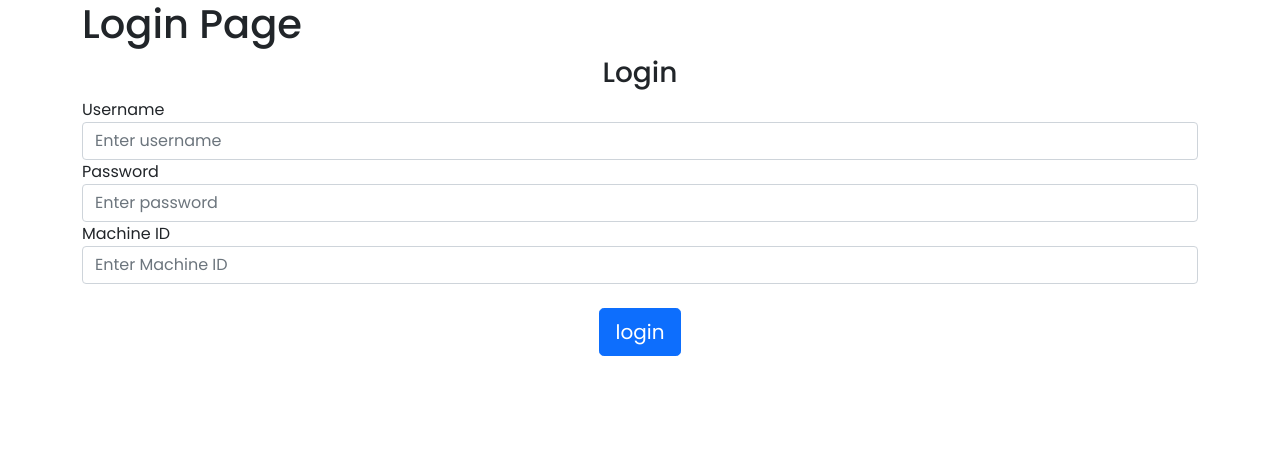
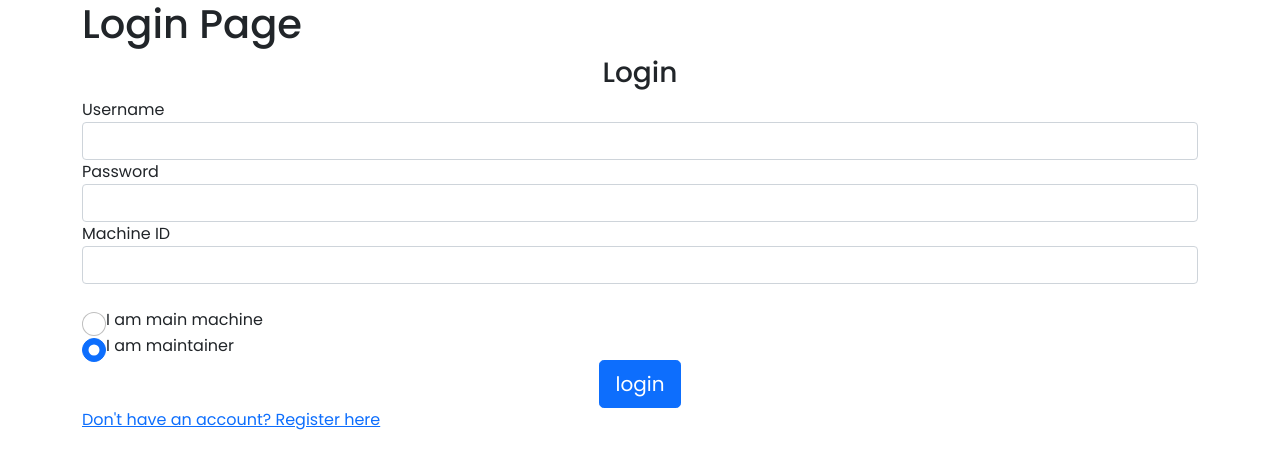
Before and after one commit to Trisentosa/SmartDispenser, a Flask app: page /login in a window 1280 px wide. Shown: the top 469 px of the page. Run offline with Flask 2, Linux system fonts and the light colour scheme.

Commit message:
fix authentication, add roles and allow for multiple users, check authentication edge cases

```diff
--- a/website/main.py
+++ b/website/main.py
@@ -6,6 +6,8 @@ import pyrebase
 import json
 import payment
 import bcrypt
+import uuid
+
 
 app = Flask(__name__)
 # encrypts cookies and session data related to website
@@ -72,76 +74,80 @@ def login():
         username = request.form.get("username")
         password = request.form.get("password")
         machineId = request.form.get("machineId")
+        role = request.form.get("role")
 
-        # Do checks on user's login data
-        if len(username) < 3:
-            flash("Invalid username", category="error")
-        if len(password) < 6:
-            flash("Password must be at least 7 characters", category="error")
-        if len(machineId) < 4:
-            flash("Machine ID must be 8 characters", category="error")
 
         # Get values of user's credentials from database to match the data user has
         #  entered on the Login page
-        usernameDB = db.child("users").child("username").get().val()
-        passwordDB = db.child("users").child("password").get().val()
-        machineIdDB = db.child("users").child("machineId").get().val()
-
-        # In the case user has not registered yet, values from database will be empty strings.
-        #  If that's the case, redirect them to registeration page
-        if usernameDB == "" and passwordDB == "" and machineIdDB == "" :
-            flash("No account with login data found. Please register first.", category="error")
-            # return render_template("register.html")
-            return redirect(url_for('register'))
+        roleString = ""
+        if role == "maintainer":
+            roleString = "maintainerUser"
         else:
-            print("123")
-            if username == usernameDB and password == passwordDB :
-                flash("Login Successful", category="success")
-                return redirect(url_for('home'))
-            else:
-                flash("Login unsuccessful", category="error")
-    return render_template("login.html")
+            roleString = "mainUser"
+        users = db.child("users").child(roleString).get()
+        if users is not None:
+            for user in users.each():
+                dbPassword = user.val()["password"]
+                # successful login
+                if(user.val()["machineId"] == machineId and user.val()["username"] == username and bcrypt.checkpw(password.encode('utf8'), dbPassword.encode('utf8'))):
+                    return redirect(url_for('home'))
+        flash("Login unsuccessful", category="error")
+        return redirect(url_for('login'))
+    else:
+        return render_template("login.html")
 
 # REGISTER PAGE
 
 @app.route("/register", methods=["GET", "POST"])
 def register():
-    usernameDB = db.child("users").child("username").get().val()
-    passwordDB = db.child("users").child("password").get().val()
-    machineIdDB = db.child("users").child("machineId").get().val()
+    if request.method == "POST":
+        realMachineId = db.child("machineId").get().val() # in real world we'll check within a list of machine id's
+        username = request.form.get('username')
+        password1 = request.form.get('password1')
+        password2 = request.form.get('password2')
+        machineId = request.form.get('machineId')
+        role = request.form.get("role")
 
-    username = request.form.get('username')
-    password1 = request.form.get('password1')
-    password2 = request.form.get('password2')
-    machineId = request.form.get('machineId')
+        if len(username) <= 3:
+            flash("username must be greater than 3 characters", category="error")
+            return redirect(url_for('register'))
+        elif password1 != password2:
+            flash("Passwords don't match", category="error")
+            return redirect(url_for('register'))
+        elif len(password1) < 7:
+            flash("Password must be at least 7 characters", category="error")
+            return redirect(url_for('register'))
+        elif machineId != realMachineId:
+            flash("Invalid Machine ID!", category="error")
+            return redirect(url_for('register'))
+        else:
+            # If user enters everything correctly, add that user to database with bcrypted password
+            # to check passwords : bcrypt.checkpw(byte_password, hashed_password)
+            bytepass = bytes(password2, 'utf-8')
+            hashpass = bcrypt.hashpw(bytepass, bcrypt.gensalt()).decode()
+            userId = str(uuid.uuid1())
+            numOfMachine = len(db.child("users").child("mainUser").get().val())
+            numOfMaintainer = len(db.child("users").child("maintainerUser").get().val())
+            userData = {"userId":userId,"username":username,"password":hashpass,"machineId":machineId}
+            if role == "maintainer" and numOfMaintainer < 5:
+                maintainers = db.child("users").child("maintainerUser").get()
+                if maintainers is not None:
+                    for user in maintainers.each():
+                        usernameDb = user.val()["username"]
+                        # if username already exist
+                        if(usernameDb == username):
+                            flash("Username already exist!", category="error")
+                            return redirect(url_for('register'))
+                db.child("users").child("maintainerUser").push(userData)
+            elif role == "machine" and numOfMachine < 1:
+                db.child("users").child("mainUser").push(userData)
+            else:
+                flash("Number of accounts over limit!", category="error")
+                return redirect(url_for('register'))
+        return redirect(url_for('login'))
+    else:
+        return render_template("register.html")
 
-    if usernameDB == "" and passwordDB == "" and machineIdDB == "":
-        if request.method == "POST":
-            if len(username) <= 3:
-                flash("username must be greater than 3 characters", category="error")
-            elif password1 != password2:
-                flash("Passwords don't match", category="error")
-            elif len(password1) < 7:
-                flash("Password must be at least 7 characters", category="error")
-            else:
-                # If user enters everything correctly, add that user to database with bcrypted password
-
-                # to check passwords : bcrypt.checkpw(byte_password, hashed_password)
-                # bytepass = bytes(password2, 'utf-8')
-                # hashpass = bcrypt.hashpw(bytepass, bcrypt.gensalt())
-
-                db.child("users").child("username").set(username)
-                db.child("users").child("password").set(password2)
-                db.child("users").child("machineId").set(machineId)
-
-                flash("Thank you for registering!", category="success")
-
-    else:
-        flash("You have already registered. You have been redirected to Login page" , category="success")
-        # return render_template("login.html")
-        return redirect(url_for('main.login'))
-
-    return render_template("register.html", user=username)
 
 # INSTRUCTION PAGE: USER PROCESS ORDER AFTER PAYMENT
 
--- a/website/templates/base.html
+++ b/website/templates/base.html
@@ -42,30 +42,25 @@
       crossorigin="anonymous"
     ></script>
 
-    {% with messages = get_flashed_messages(with_categories=true) %}
-    {% if messages %}
-        {% for category, message in messages %}
-            {% if category == 'error' %}
+    {% with messages = get_flashed_messages(with_categories=true) %} {% if
+    messages %} {% for category, message in messages %} {% if category ==
+    'error' %}
     <div class="alert alert-danger alter-dismissable fade show" role="alert">
       {{ message }}
-                    <button type="button" class="close" data-dismiss="alert">
+      <button type="button" class="btn-close" data-bs-dismiss="alert">
         <span aria-hidden="true">&times;</span>
       </button>
     </div>
     {% else %}
     <div class="alert alert-success alter-dismissable fade show" role="alert">
       {{ message }}
-                    <button type="button" class="close" data-dismiss="alert">
-                        <span aria-hidden="true">&times;</span>
-                    </button>
+      <button
+        type="button"
+        class="btn-close"
+        data-bs-dismiss="alert"
+        aria-label="Close"
+      ></button>
     </div>
-            {% endif %}
-        {% endfor %}
-    {% endif %}
-    {% endwith %}
-
-
-
-
+    {% endif %} {% endfor %} {% endif %} {% endwith %}
   </body>
 </html>
--- a/website/templates/login.html
+++ b/website/templates/login.html
@@ -1,13 +1,11 @@
 {% extends "base.html" %} {% block title %}Login{% endblock %} {% block head %}
-{% endblock %}
-
-{% block content %}
+{% endblock %} {% block content %}
 
 <h1>Login Page</h1>
 <!-- <p>Login : Customer or maintainer login to their page</p> -->
 
 <form method="post">
-    <h3 style="text-align:center;">Login</h3>
+  <h3 style="text-align: center">Login</h3>
 
   <div class="form-group">
     <label for="username">Username</label>
@@ -16,8 +14,8 @@
       class="form-control"
       id="username"
       name="username"
-                placeholder="Enter username"
-                required="required" />
+      required="required"
+    />
   </div>
 
   <div class="form-group">
@@ -27,27 +25,50 @@
       class="form-control"
       id="password"
       name="password"
-                placeholder="Enter password"
-                required="required" />
+      required="required"
+    />
   </div>
 
   <div class="form-group">
     <label for="machineId">Machine ID</label>
-        <input
-                type="text"
-                class="form-control"
-                id="machineId"
-                name="machineId"
-                placeholder="Enter Machine ID"  />
+    <input type="text" class="form-control" id="machineId" name="machineId" />
   </div>
 
   <br />
+  <div class="form-check">
+    <input
+      class="form-check-input"
+      type="radio"
+      name="role"
+      id="roleRadio1"
+      value="machine"
+    />
+    <label class="form-check-label" for="roleRadio1"> I am main machine </label>
+  </div>
+  <div class="form-check">
+    <input
+      class="form-check-input"
+      type="radio"
+      name="role"
+      value="maintainer"
+      id="roleRadio2"
+      checked
+    />
+    <label class="form-check-label" for="roleRadio2"> I am maintainer </label>
+  </div>
 
-    <button type="submit" class="btn btn-primary btn-lg mx-auto d-block" id="login" > login </button>
+  <button
+    type="submit"
+    class="btn btn-primary btn-lg mx-auto d-block"
+    id="login"
+  >
+    login
+  </button>
 
   <!-- Forgot password ? -->
-
-
 </form>
+<a href="http://127.0.0.1:5000/register"
+  >Don't have an account? Register here</a
+>
 
 {% endblock %}
```
Also changed, not shown: website/templates/register.html (+43 -14 lines). Lines whose indentation alone changed are shown as unchanged.
